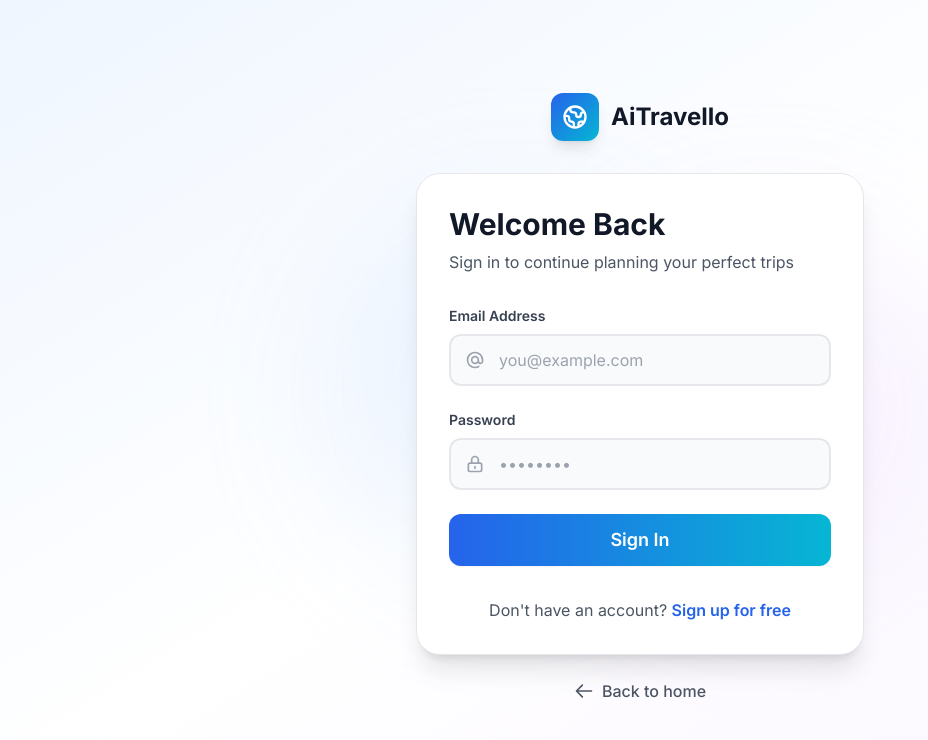
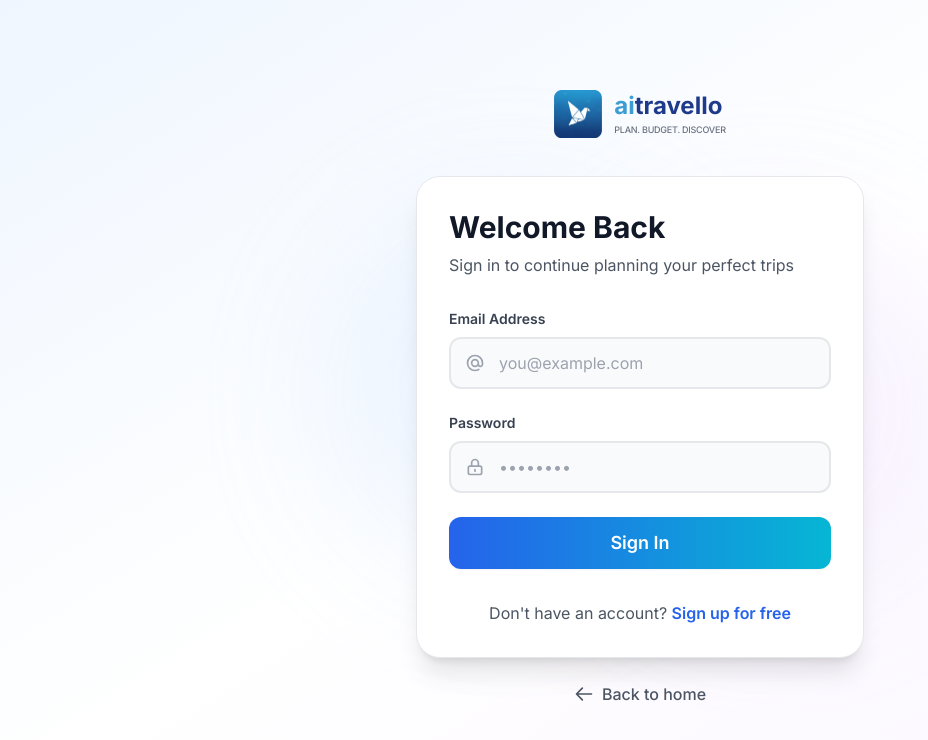
Before and after one commit to yossava/Travello-Plan, a Next.js app: page /login in a window 1280 px wide. Shown: the top 740 px of the page, without its empty margins (0-928 px from the left). Built offline with nearby package versions, Linux system fonts and the light colour scheme.

Commit message:
branding update

```diff
--- a/src/app/(auth)/login/page.tsx
+++ b/src/app/(auth)/login/page.tsx
@@ -49,12 +49,20 @@ export default function LoginPage() {
         {/* Logo/Brand */}
         <div className="text-center mb-8">
           <Link href="/" className="inline-flex items-center space-x-3 group">
-            <div className="w-12 h-12 bg-gradient-to-br from-blue-600 to-cyan-500 rounded-xl flex items-center justify-center group-hover:scale-110 transition-transform shadow-lg">
-              <svg className="w-7 h-7 text-white" fill="none" stroke="currentColor" viewBox="0 0 24 24">
-                <path strokeLinecap="round" strokeLinejoin="round" strokeWidth={2} d="M3.055 11H5a2 2 0 012 2v1a2 2 0 002 2 2 2 0 012 2v2.945M8 3.935V5.5A2.5 2.5 0 0010.5 8h.5a2 2 0 012 2 2 2 0 104 0 2 2 0 012-2h1.064M15 20.488V18a2 2 0 012-2h3.064M21 12a9 9 0 11-18 0 9 9 0 0118 0z" />
-              </svg>
+            <img
+              src="/aitravello-logo.png"
+              alt="AiTravello Logo"
+              className="w-12 h-12 object-contain group-hover:scale-110 transition-transform"
+            />
+            <div className="flex flex-col items-start">
+              <div className="text-2xl font-bold font-display leading-tight">
+                <span className="text-[#3B9DD4]">ai</span>
+                <span className="text-[#1E3A8A]">travello</span>
+              </div>
+              <div className="text-[9px] text-gray-500 tracking-tight font-medium mt-0.5 uppercase">
+                PLAN. BUDGET. DISCOVER
+              </div>
             </div>
-            <span className="text-2xl font-bold text-gray-900 font-display">AiTravello</span>
           </Link>
         </div>
 
--- a/src/app/(auth)/register/page.tsx
+++ b/src/app/(auth)/register/page.tsx
@@ -98,12 +98,20 @@ export default function RegisterPage() {
         {/* Logo/Brand */}
         <div className="text-center mb-8">
           <Link href="/" className="inline-flex items-center space-x-3 group">
-            <div className="w-12 h-12 bg-gradient-to-br from-blue-600 to-cyan-500 rounded-xl flex items-center justify-center group-hover:scale-110 transition-transform shadow-lg">
-              <svg className="w-7 h-7 text-white" fill="none" stroke="currentColor" viewBox="0 0 24 24">
-                <path strokeLinecap="round" strokeLinejoin="round" strokeWidth={2} d="M3.055 11H5a2 2 0 012 2v1a2 2 0 002 2 2 2 0 012 2v2.945M8 3.935V5.5A2.5 2.5 0 0010.5 8h.5a2 2 0 012 2 2 2 0 104 0 2 2 0 012-2h1.064M15 20.488V18a2 2 0 012-2h3.064M21 12a9 9 0 11-18 0 9 9 0 0118 0z" />
-              </svg>
+            <img
+              src="/aitravello-logo.png"
+              alt="AiTravello Logo"
+              className="w-12 h-12 object-contain group-hover:scale-110 transition-transform"
+            />
+            <div className="flex flex-col items-start">
+              <div className="text-2xl font-bold font-display leading-tight">
+                <span className="text-[#3B9DD4]">ai</span>
+                <span className="text-[#1E3A8A]">travello</span>
+              </div>
+              <div className="text-[9px] text-gray-500 tracking-tight font-medium mt-0.5 uppercase">
+                PLAN. BUDGET. DISCOVER
+              </div>
             </div>
-            <span className="text-2xl font-bold text-gray-900 font-display">AiTravello</span>
           </Link>
         </div>
 
--- a/src/app/page.tsx
+++ b/src/app/page.tsx
@@ -70,12 +70,20 @@ export default function Home() {
         <div className="max-w-7xl mx-auto px-4 sm:px-6 lg:px-8">
           <div className="flex justify-between items-center h-20">
             <div className="flex items-center space-x-3">
-              <div className="w-10 h-10 bg-gradient-to-br from-blue-600 to-cyan-500 rounded-lg flex items-center justify-center">
-                <svg className="w-6 h-6 text-white" fill="none" stroke="currentColor" viewBox="0 0 24 24">
-                  <path strokeLinecap="round" strokeLinejoin="round" strokeWidth={2} d="M3.055 11H5a2 2 0 012 2v1a2 2 0 002 2 2 2 0 012 2v2.945M8 3.935V5.5A2.5 2.5 0 0010.5 8h.5a2 2 0 012 2 2 2 0 104 0 2 2 0 012-2h1.064M15 20.488V18a2 2 0 012-2h3.064M21 12a9 9 0 11-18 0 9 9 0 0118 0z" />
-                </svg>
+              <img
+                src="/aitravello-logo.png"
+                alt="AiTravello Logo"
+                className="w-10 h-10 object-contain"
+              />
+              <div className="flex flex-col">
+                <div className="text-2xl font-bold font-display leading-tight">
+                  <span className="text-[#3B9DD4]">ai</span>
+                  <span className="text-[#1E3A8A]">travello</span>
+                </div>
+                <div className="text-[9px] text-gray-500 tracking-tight font-medium mt-0.5 uppercase">
+                  PLAN. BUDGET. DISCOVER
+                </div>
               </div>
-              <span className="text-2xl font-bold text-gray-900 font-display">AiTravello</span>
             </div>
 
             {/* Desktop Navigation */}
@@ -1073,12 +1081,20 @@ export default function Home() {
           <div className="grid md:grid-cols-12 gap-12 mb-12">
             <div className="md:col-span-5">
               <div className="flex items-center space-x-3 mb-6">
-                <div className="w-12 h-12 bg-gradient-to-br from-blue-500 to-purple-500 rounded-xl flex items-center justify-center">
-                  <svg className="w-7 h-7 text-white" fill="none" stroke="currentColor" viewBox="0 0 24 24">
-                    <path strokeLinecap="round" strokeLinejoin="round" strokeWidth={2} d="M3.055 11H5a2 2 0 012 2v1a2 2 0 002 2 2 2 0 012 2v2.945M8 3.935V5.5A2.5 2.5 0 0010.5 8h.5a2 2 0 012 2 2 2 0 104 0 2 2 0 012-2h1.064M15 20.488V18a2 2 0 012-2h3.064M21 12a9 9 0 11-18 0 9 9 0 0118 0z" />
-                  </svg>
+                <img
+                  src="/aitravello-logo.png"
+                  alt="AiTravello Logo"
+                  className="w-12 h-12 object-contain"
+                />
+                <div className="flex flex-col">
+                  <div className="text-3xl font-black font-display leading-tight">
+                    <span className="text-[#3B9DD4]">ai</span>
+                    <span className="text-white">travello</span>
+                  </div>
+                  <div className="text-[11px] text-gray-400 tracking-tight font-medium mt-1 uppercase">
+                    PLAN. BUDGET. DISCOVER
+                  </div>
                 </div>
-                <span className="text-3xl font-black font-display">AiTravello</span>
               </div>
               <p className="text-gray-400 max-w-sm text-lg font-light leading-relaxed">
                 The future of travel planning. Powered by GPT-4o to create extraordinary journeys.
@@ -1117,7 +1133,7 @@ export default function Home() {
           </div>
 
           <div className="border-t border-white/10 pt-8 flex flex-col sm:flex-row justify-between items-center gap-4">
-            <p className="text-gray-500 text-sm">&copy; 2024 AiTravello. All rights reserved.</p>
+            <p className="text-gray-500 text-sm">&copy; 2024 aitravello. All rights reserved. Designed & Developed by Yoss</p>
             <div className="flex gap-6 text-sm text-gray-500">
               <Link href="/privacy" className="hover:text-white transition-colors">Privacy</Link>
               <Link href="/terms" className="hover:text-white transition-colors">Terms</Link>
--- a/src/components/layout/Footer.tsx
+++ b/src/components/layout/Footer.tsx
@@ -10,12 +10,20 @@ export default function Footer() {
           {/* Brand */}
           <div>
             <div className="flex items-center space-x-3 mb-4">
-              <div className="w-10 h-10 bg-gradient-to-br from-purple-500 to-pink-500 rounded-xl flex items-center justify-center">
-                <svg className="w-6 h-6 text-white" fill="none" stroke="currentColor" viewBox="0 0 24 24">
-                  <path strokeLinecap="round" strokeLinejoin="round" strokeWidth={2} d="M3.055 11H5a2 2 0 012 2v1a2 2 0 002 2 2 2 0 012 2v2.945M8 3.935V5.5A2.5 2.5 0 0010.5 8h.5a2 2 0 012 2 2 2 0 104 0 2 2 0 012-2h1.064M15 20.488V18a2 2 0 012-2h3.064M21 12a9 9 0 11-18 0 9 9 0 0118 0z" />
-                </svg>
+              <img
+                src="/aitravello-logo.png"
+                alt="AiTravello Logo"
+                className="w-10 h-10 object-contain"
+              />
+              <div className="flex flex-col">
+                <div className="text-xl font-bold font-display leading-tight">
+                  <span className="text-[#3B9DD4]">ai</span>
+                  <span className="text-white">travello</span>
+                </div>
+                <div className="text-[7.5px] text-gray-400 tracking-tight font-medium mt-0.5 uppercase">
+                  PLAN. BUDGET. DISCOVER
+                </div>
               </div>
-              <span className="text-xl font-bold text-white">AiTravello</span>
             </div>
             <p className="text-sm text-gray-400">
               AI-powered travel planning made simple. Create personalized itineraries in minutes.
--- a/src/components/layout/Navbar.tsx
+++ b/src/components/layout/Navbar.tsx
@@ -14,12 +14,20 @@ export default function Navbar() {
         <div className="flex justify-between h-16">
           <div className="flex items-center">
             <Link href="/" className="flex items-center space-x-3 group">
-              <div className="w-10 h-10 bg-gradient-to-br from-blue-600 to-cyan-500 rounded-xl flex items-center justify-center group-hover:scale-110 transition-transform shadow-md">
-                <svg className="w-6 h-6 text-white" fill="none" stroke="currentColor" viewBox="0 0 24 24">
-                  <path strokeLinecap="round" strokeLinejoin="round" strokeWidth={2} d="M3.055 11H5a2 2 0 012 2v1a2 2 0 002 2 2 2 0 012 2v2.945M8 3.935V5.5A2.5 2.5 0 0010.5 8h.5a2 2 0 012 2 2 2 0 104 0 2 2 0 012-2h1.064M15 20.488V18a2 2 0 012-2h3.064M21 12a9 9 0 11-18 0 9 9 0 0118 0z" />
-                </svg>
+              <img
+                src="/aitravello-logo.png"
+                alt="AiTravello Logo"
+                className="w-10 h-10 object-contain group-hover:scale-110 transition-transform"
+              />
+              <div className="flex flex-col">
+                <div className="text-xl font-bold font-display leading-tight">
+                  <span className="text-[#3B9DD4]">ai</span>
+                  <span className="text-[#1E3A8A]">travello</span>
+                </div>
+                <div className="text-[7.5px] text-gray-500 tracking-tight font-medium mt-0.5 uppercase">
+                  PLAN. BUDGET. DISCOVER
+                </div>
               </div>
-              <span className="text-xl font-bold text-gray-900 font-display">AiTravello</span>
             </Link>
           </div>
 
--- a/src/middleware.ts
+++ b/src/middleware.ts
@@ -28,6 +28,6 @@ export default withAuth(
 
 export const config = {
   matcher: [
-    '/((?!api/auth|api/ai/teaser|_next/static|_next/image|favicon.ico|public).*)',
+    '/((?!api/auth|api/ai/teaser|_next/static|_next/image|favicon.ico|.*\\.png|.*\\.jpg|.*\\.jpeg|.*\\.svg|.*\\.ico|.*\\.webp).*)',
   ],
 };
```
Also changed, not shown: public/aitravello-logo.png (added).
